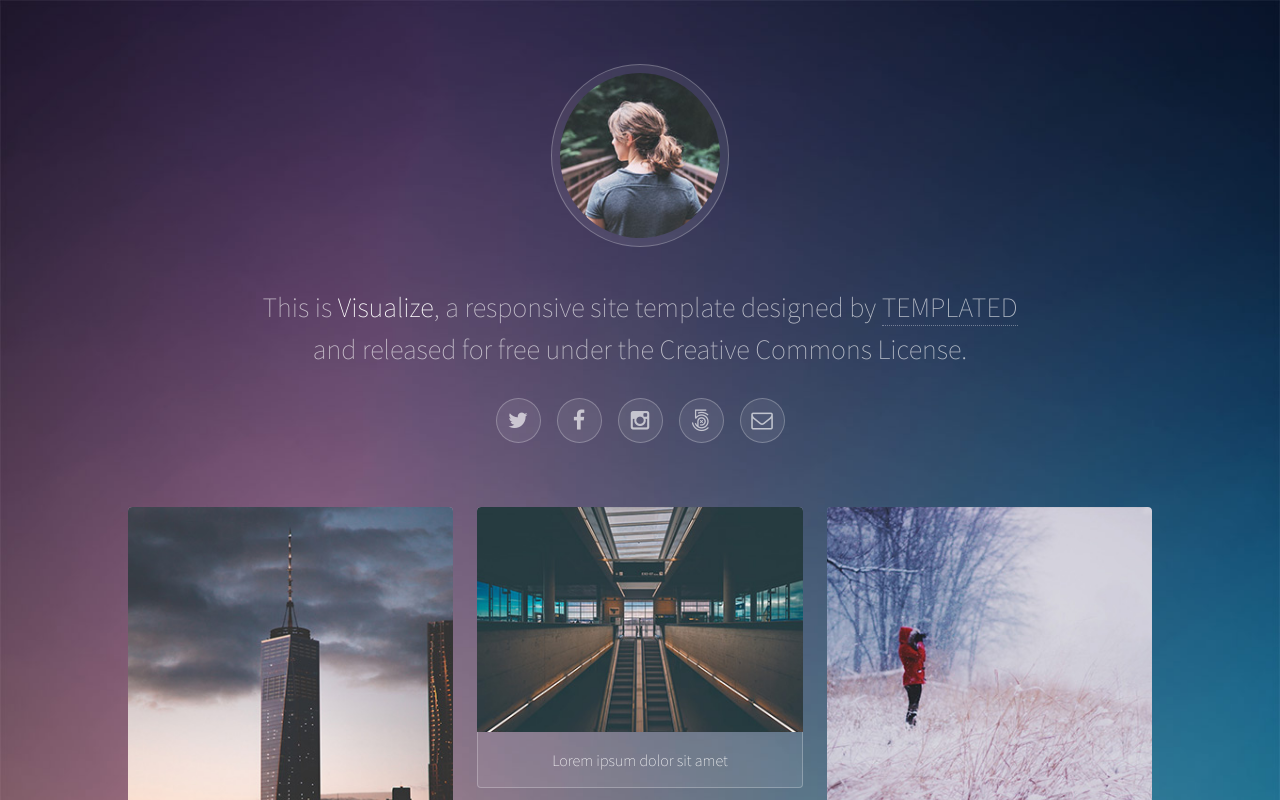
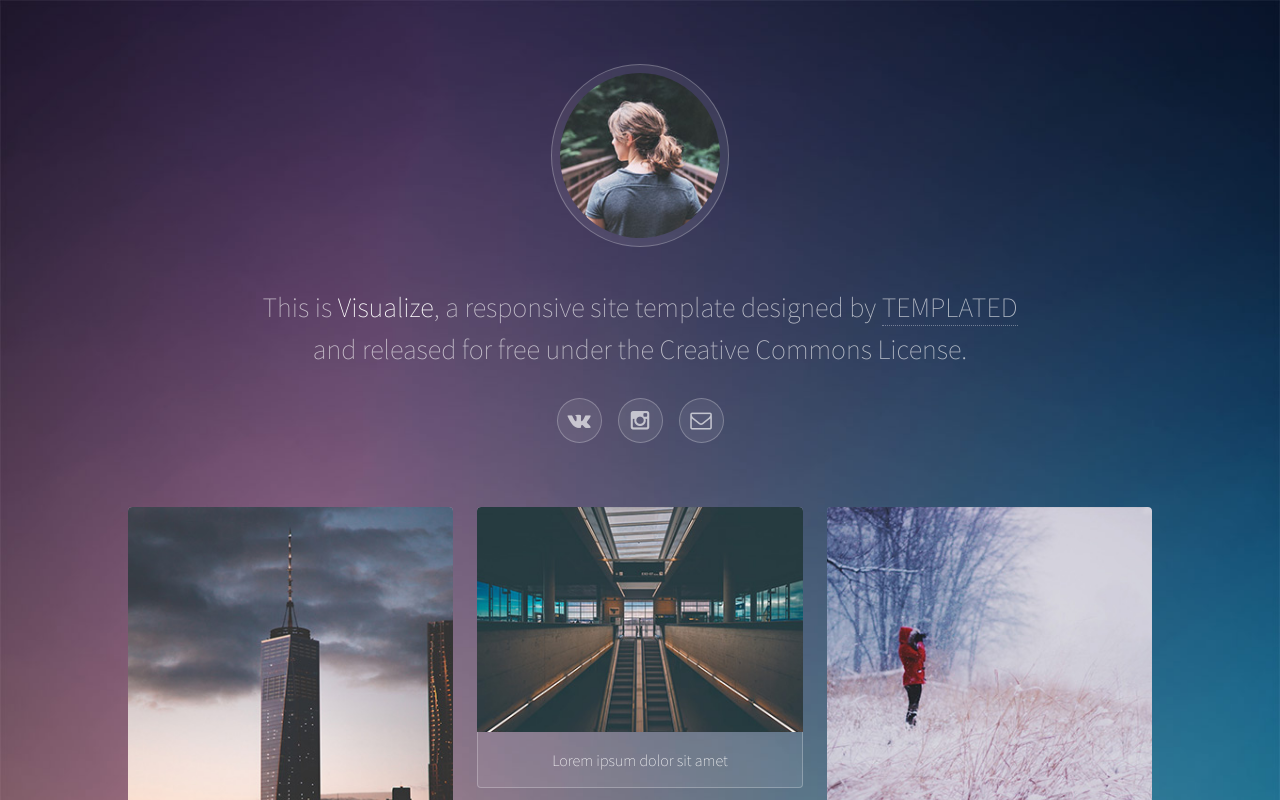
Before and after one commit to arkort/ArtSite, an Angular app: page / in a window 1280 px wide. Shown: the top 800 px of the page. Built offline with nearby package versions, Linux system fonts and the light colour scheme.

Commit message:
Change contact buttons on header

```diff
--- a/src/app/header/header.component.html
+++ b/src/app/header/header.component.html
@@ -4,10 +4,8 @@
     <h1>This is <strong>Visualize</strong>, a responsive site template designed by <a href="http://templated.co">TEMPLATED</a><br />
         and released for free under the Creative Commons License.</h1>
     <ul class="icons">
-        <li><a href="#" class="icon style2 fa-twitter"><span class="label">Twitter</span></a></li>
-        <li><a href="#" class="icon style2 fa-facebook"><span class="label">Facebook</span></a></li>
+        <li><a href="#" class="icon style2 fa-vk"><span class="label">VK</span></a></li>
         <li><a href="#" class="icon style2 fa-instagram"><span class="label">Instagram</span></a></li>
-        <li><a href="#" class="icon style2 fa-500px"><span class="label">500px</span></a></li>
         <li><a href="#" class="icon style2 fa-envelope-o"><span class="label">Email</span></a></li>
     </ul>
 </header>
```
